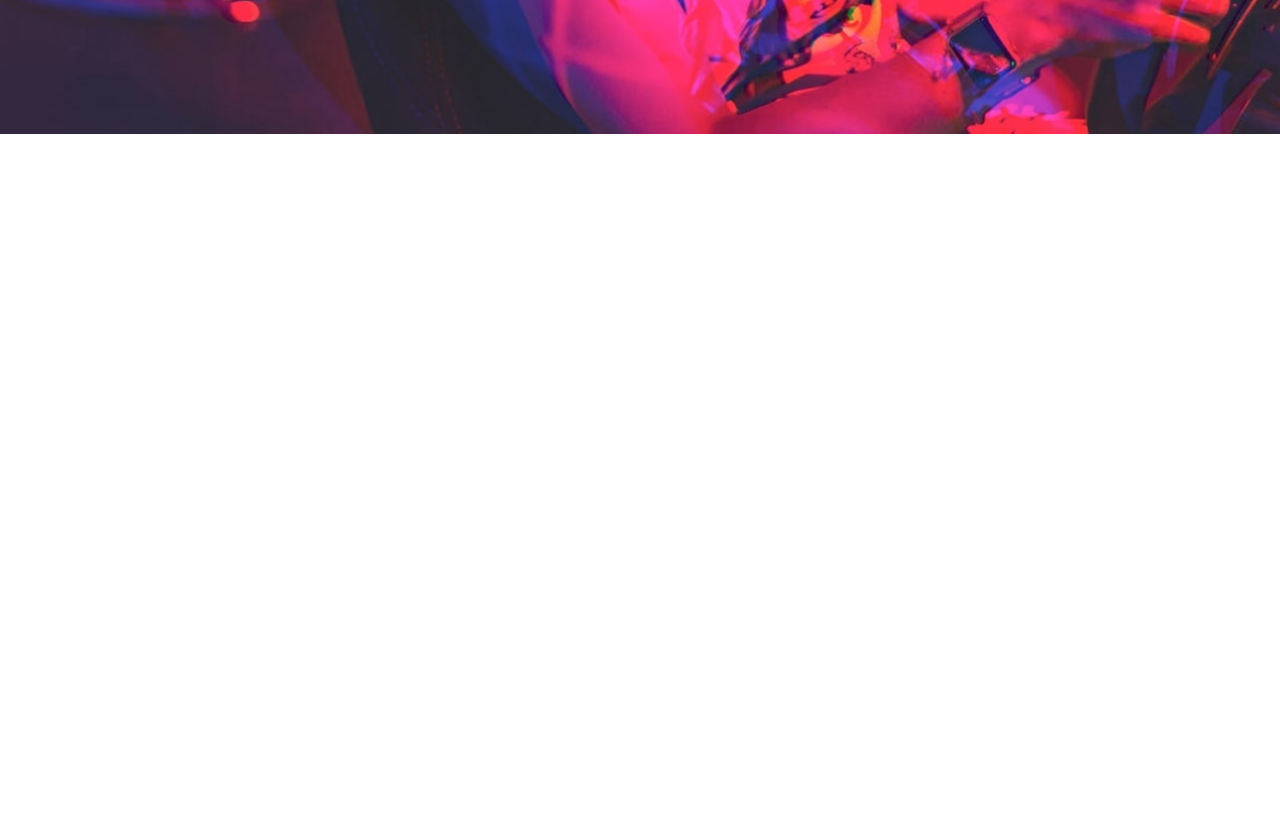
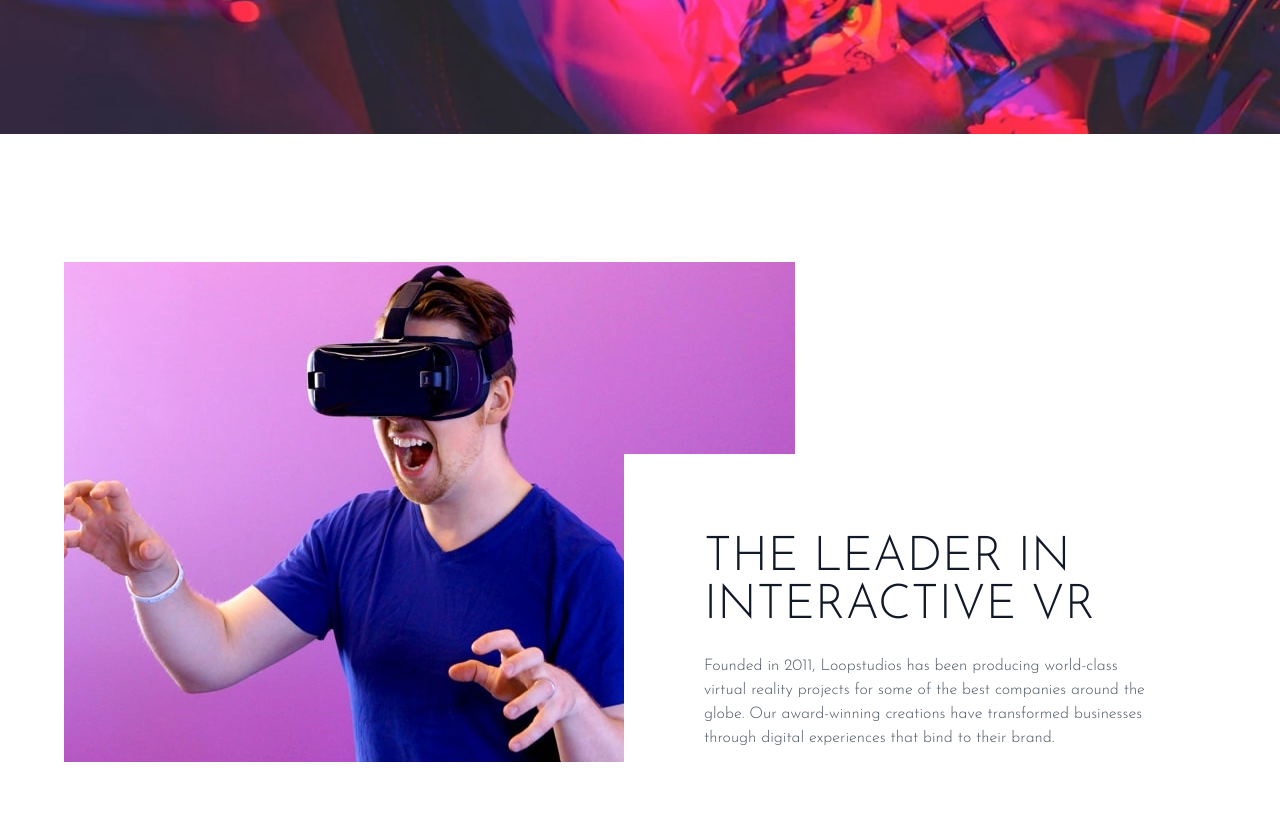
Before and after one commit to git-illite/TailwindWebsiteProjects, a website: page LoopStudios/index.html in a window 1280 px wide. Shown: the part 522-1355 px from the top of the page. Before the commit the page ends 800 px from the top, so only its background shows below. Drawn offline with Linux system fonts and the light colour scheme.

Commit message:
added feature section

```diff
--- a/LoopStudios/index.html
+++ b/LoopStudios/index.html
@@ -52,5 +52,21 @@
         </div>
       </div>
     </section>
+    <!-- Feature Section -->
+    <section id="feature-section">
+      <!-- Feature Container -->
+      <div class="relative container flex flex-col max-w-6xl mx-auto my-32 px-6 text-gray-600 md:flex-row md:px-0">
+        <!-- Image -->
+        <img src="images/desktop/image-interactive.jpg" alt="">
+
+        <!-- Text Container -->
+        <div class="top-48 pr-0 bg-white md:absolute md:right-0 md:py-20 md:pl-20">
+          <h2 class="max-w-lg mt-10 mb-6 font-sans text-4xl text-center text-gray-900 uppercase md:text-5xl md:mt-0 md:text-left">
+            The leader in interactive vr
+          </h2>
+          <p class="max-w-md text-center md:text-left">Founded in 2011, Loopstudios has been producing world-class virtual reality projects for some of the best companies around the globe. Our award-winning creations have transformed businesses through digital experiences that bind to their brand.</p>
+        </div>
+      </div>
+    </section>
   </body>
 </html>
```
Also changed, not shown: LoopStudios/css/style.css.
